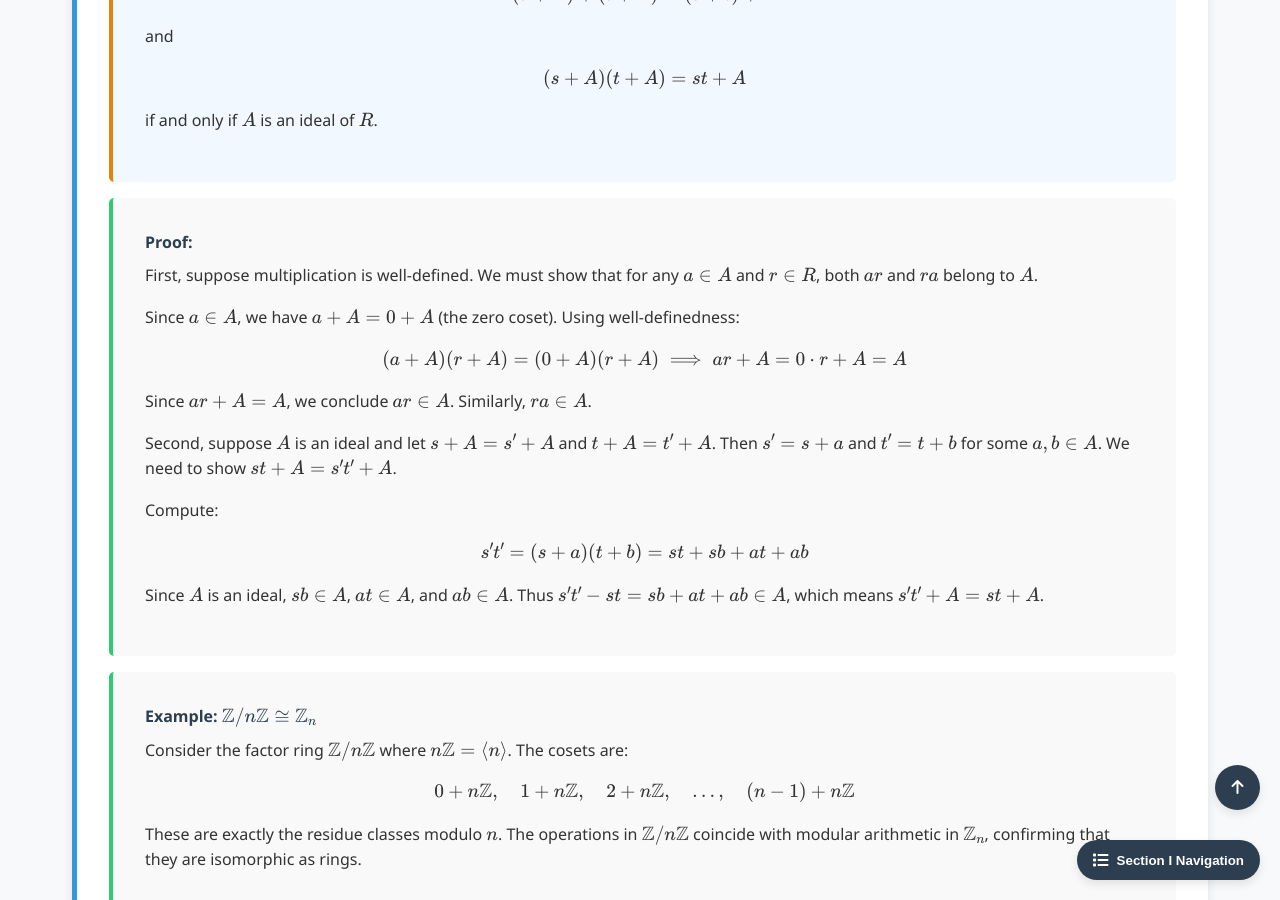
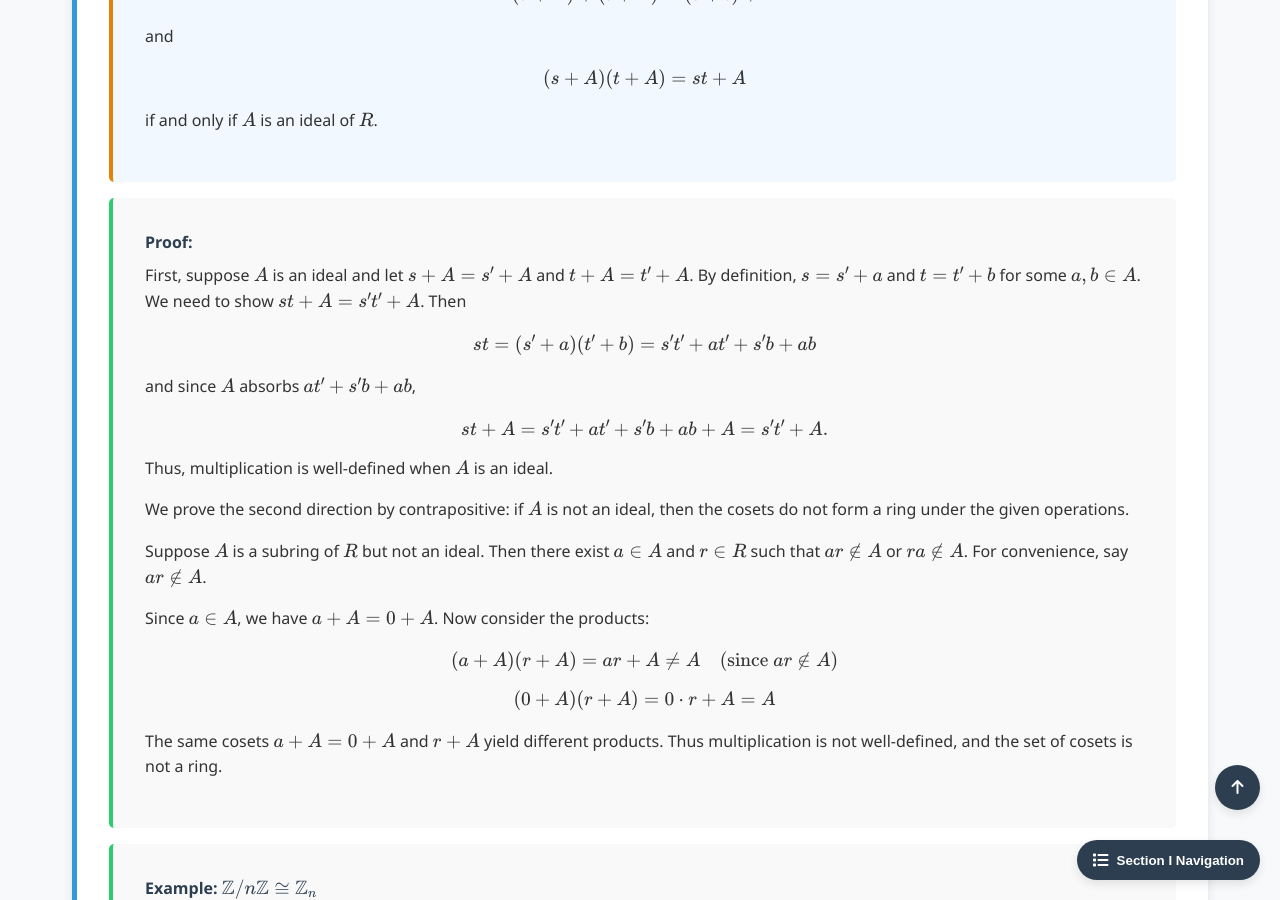
Before and after one commit to Yusukey01/yusukey01.github.io, a Jekyll site: the page built from Mathematics/Linear_algebra/ideals.html, in a window 1280 px wide and 900 px high, scrolled down 3158 px. Built offline with Jekyll 4.4.1, drawn with Linux system fonts in a browser that asks for light colours.

Commit message:
start Section I -Part20 homomorphism

```diff
--- a/Mathematics/Linear_algebra/ideals.html
+++ b/Mathematics/Linear_algebra/ideals.html
@@ -264,27 +264,36 @@ noindex: true
                 <div class="proof">
                     <span class="proof-title">Proof:</span>
                     <p>
-                        First, suppose multiplication is well-defined. We must show that for any \(a \in A\) and \(r \in R\),
-                        both \(ar\) and \(ra\) belong to \(A\).
+                        First, suppose \(A\) is an ideal and let \(s + A = s' + A\) and \(t + A = t' + A\).
+                        By definition, \(s = s' + a\) and \(t = t' + b\) for some \(a, b \in A\).
+                        We need to show \(st + A = s't' + A\). Then
+                        \[
+                        st = (s' + a)(t' + b) = s't' + at' + s'b + ab
+                        \]
+                        and since \(A\) absorbs \(at' + s'b + ab\),
+                        \[
+                        st + A = s't' + at' + s'b + ab + A = s't' + A.
+                        \]
+                        Thus, multiplication is well-defined when \(A\) is an ideal.
                     </p>
                     <p>
-                        Since \(a \in A\), we have \(a + A = 0 + A\) (the zero coset). Using well-definedness:
-                        \[
-                        (a + A)(r + A) = (0 + A)(r + A) \implies ar + A = 0 \cdot r + A = A
-                        \]
-                        Since \(ar + A = A\), we conclude \(ar \in A\). Similarly, \(ra \in A\).
+                        We prove the second direction by contrapositive: if \(A\) is not an ideal, then the cosets
+                        do not form a ring under the given operations.
                     </p>
                     <p>
-                        Second, suppose \(A\) is an ideal and let \(s + A = s' + A\) and \(t + A = t' + A\).
-                        Then \(s' = s + a\) and \(t' = t + b\) for some \(a, b \in A\). We need to show \(st + A = s't' + A\).
+                        Suppose \(A\) is a subring of \(R\) but not an ideal. Then there exist \(a \in A\) and
+                        \(r \in R\) such that \(ar \notin A\) or \(ra \notin A\). For convenience, say \(ar \notin A\).
                     </p>
                     <p>
-                        Compute:
+                        Since \(a \in A\), we have \(a + A = 0 + A\). Now consider the products:
                         \[
-                        s't' = (s + a)(t + b) = st + sb + at + ab
+                        (a + A)(r + A) = ar + A \neq A \quad \text{(since } ar \notin A \text{)}
                         \]
-                        Since \(A\) is an ideal, \(sb \in A\), \(at \in A\), and \(ab \in A\). Thus \(s't' - st = sb + at + ab \in A\),
-                        which means \(s't' + A = st + A\).
+                        \[
+                        (0 + A)(r + A) = 0 \cdot r + A = A
+                        \]
+                        The same cosets \(a + A = 0 + A\) and \(r + A\) yield different products.
+                        Thus multiplication is not well-defined, and the set of cosets is not a ring.
                     </p>
                 </div>
 
```
